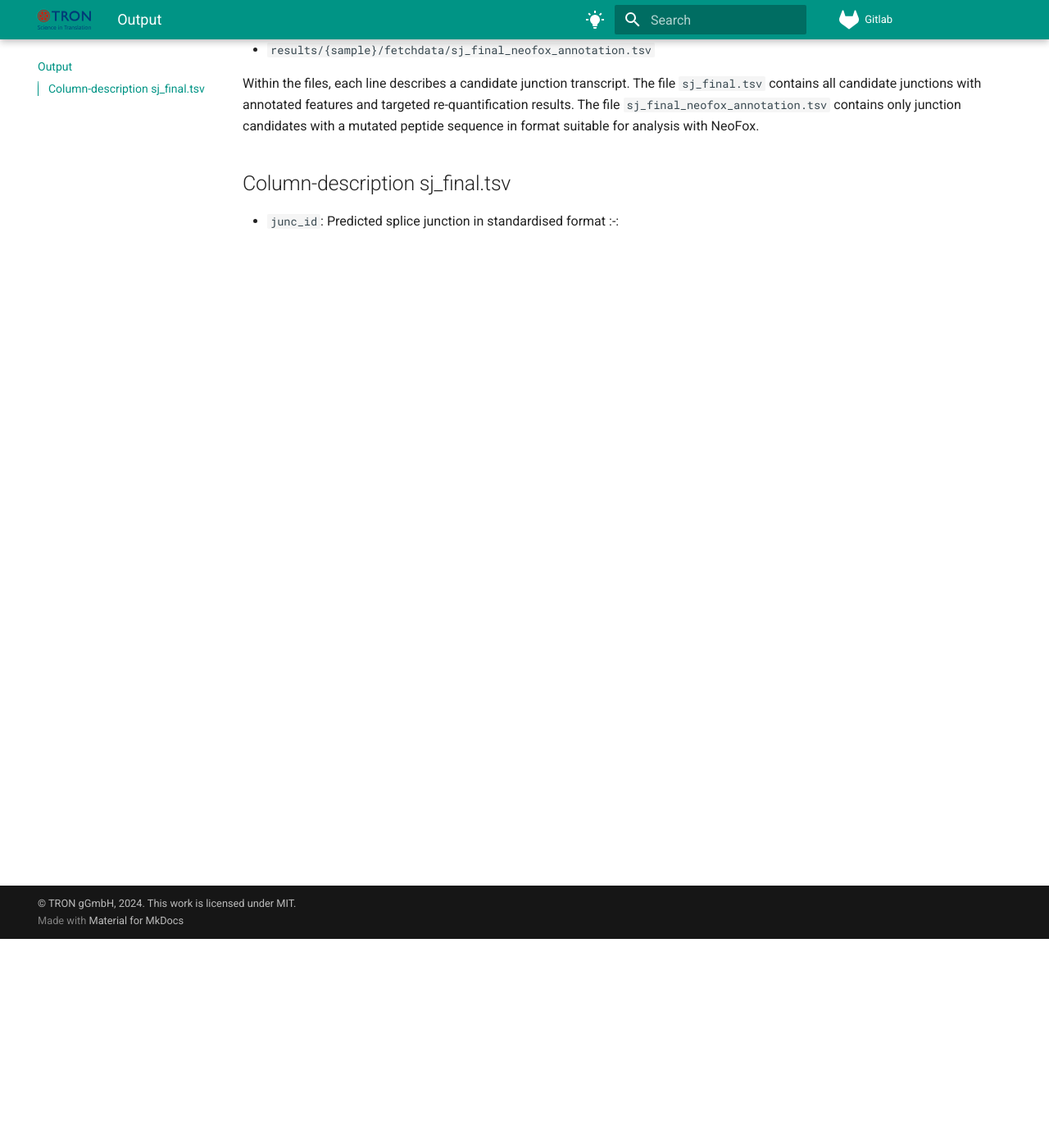
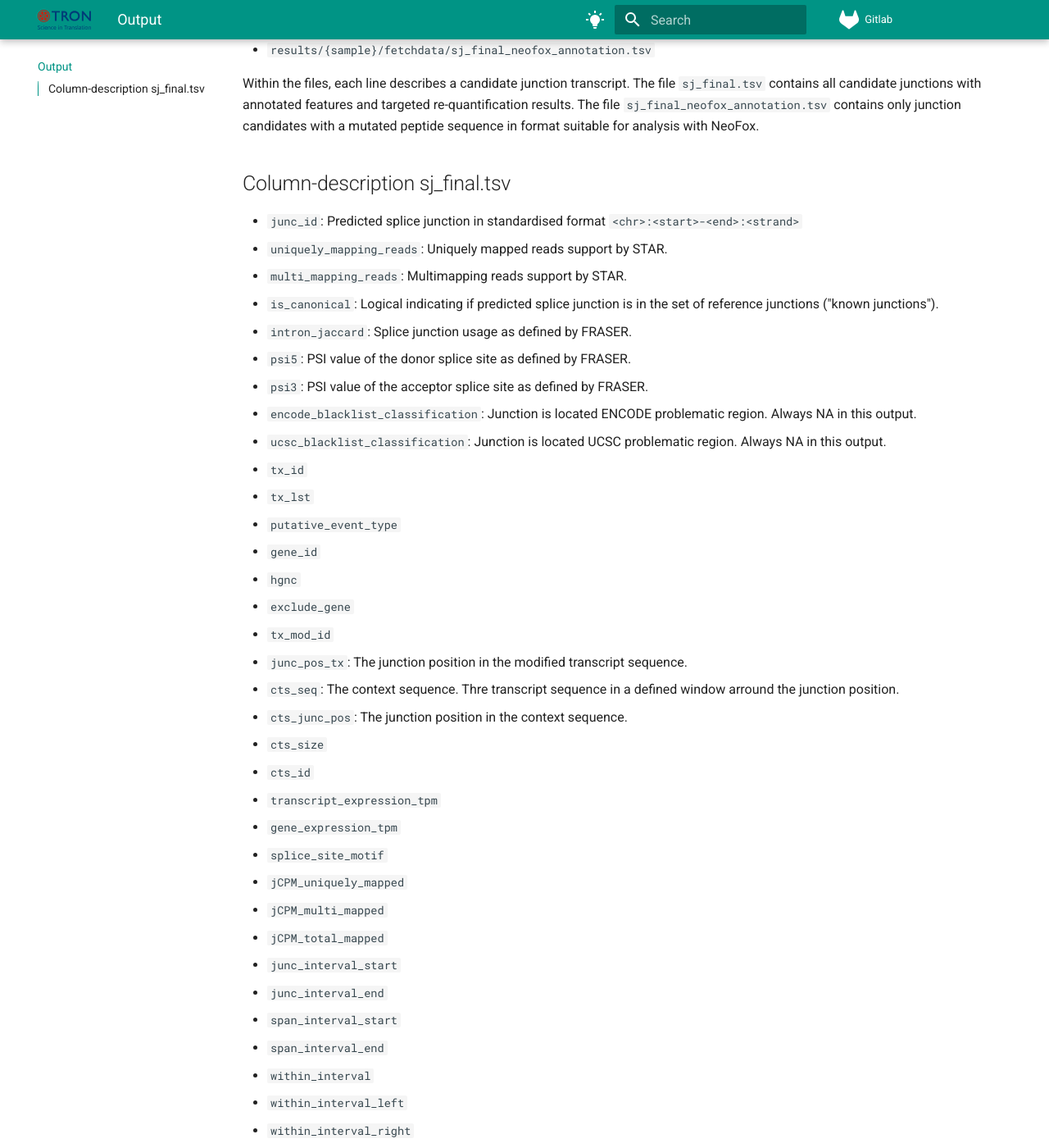
Before and after one commit to TRON-Bioinformatics/neorasp, an MkDocs documentation site: the page built from documentation/tronmake-rna-splicing/docs/output.md, in a window 1280 px wide and 1400 px high, scrolled down 255 px. Shown: the whole window at 82% size. Built offline with MkDocs 1.6.1 and Material for MkDocs 9.7.7, drawn with Linux system fonts in a browser that asks for light colours; some of the changed text lies outside the part shown.

Commit message:
Add output columns

```diff
--- a/documentation/tronmake-rna-splicing/docs/output.md
+++ b/documentation/tronmake-rna-splicing/docs/output.md
@@ -10,4 +10,64 @@ suitable for analysis with NeoFox.
 
 ## Column-description sj_final.tsv
 
-* `junc_id`: Predicted splice junction in standardised format <chr>:<start>-<end>:<strand>
+* `junc_id`: Predicted splice junction in standardised format `<chr>:<start>-<end>:<strand>`
+* `uniquely_mapping_reads`: Uniquely mapped reads support by STAR.
+* `multi_mapping_reads`: Multimapping reads support by STAR.
+* `is_canonical`:  Logical indicating if predicted splice junction is in the set of reference junctions ("known junctions").
+* `intron_jaccard`: Splice junction usage as defined by FRASER.
+* `psi5`: PSI value of the donor splice site as defined by FRASER.
+* `psi3`: PSI value of the acceptor splice site as defined by FRASER.
+* `encode_blacklist_classification`: Junction is located ENCODE problematic region. Always NA in this output.
+* `ucsc_blacklist_classification`: Junction is located UCSC problematic region. Always NA in this output.
+* `tx_id`
+* `tx_lst`
+* `putative_event_type`
+* `gene_id`
+* `hgnc`
+* `exclude_gene`
+* `tx_mod_id`
+* `junc_pos_tx`: The junction position in the modified transcript sequence.
+* `cts_seq`: The context sequence. Thre transcript sequence in a defined window arround the junction position.
+* `cts_junc_pos`:  The junction position in the context sequence.
+* `cts_size`
+* `cts_id`
+* `transcript_expression_tpm`
+* `gene_expression_tpm`
+* `splice_site_motif`
+* `jCPM_uniquely_mapped`
+* `jCPM_multi_mapped`
+* `jCPM_total_mapped`
+* `junc_interval_start`
+* `junc_interval_end`
+* `span_interval_start`
+* `span_interval_end`
+* `within_interval`
+* `within_interval_left`
+* `within_interval_right`
+* `coverage_perc`
+* `coverage_perc_left`
+* `coverage_perc_right`
+* `coverage_mean`
+* `coverage_mean_left`
+* `coverage_mean_right`
+* `coverage_median`
+* `coverage_median_left`
+* `coverage_median_right`
+* `interval`
+* `interval_left`
+* `interval_right`
+* `protein`
+* `protein_wt`
+* `frame_shift`
+* `cds_mod_id`
+* `junc_pos_cds`
+* `protein_junc_pos`
+* `is_first_reading_frame`
+* `normalized_cds_junc_pos`
+* `normalized_protein_junc_pos`
+* `junc_in_orf`
+* `truncated_cds`
+* `cds_description`
+* `peptide_context_seq_raw`
+* `peptide_context_junc_pos`
+* `peptide_context`
```
